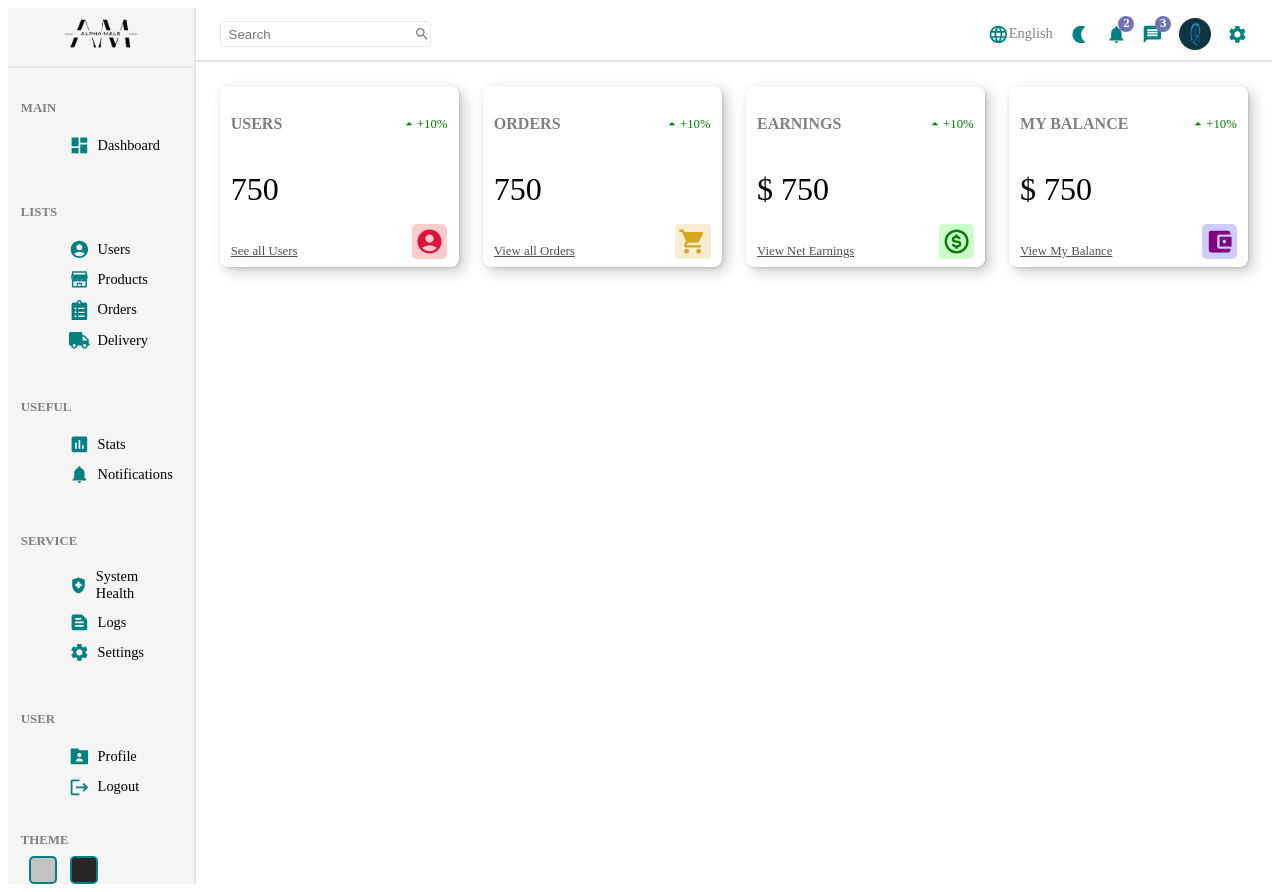
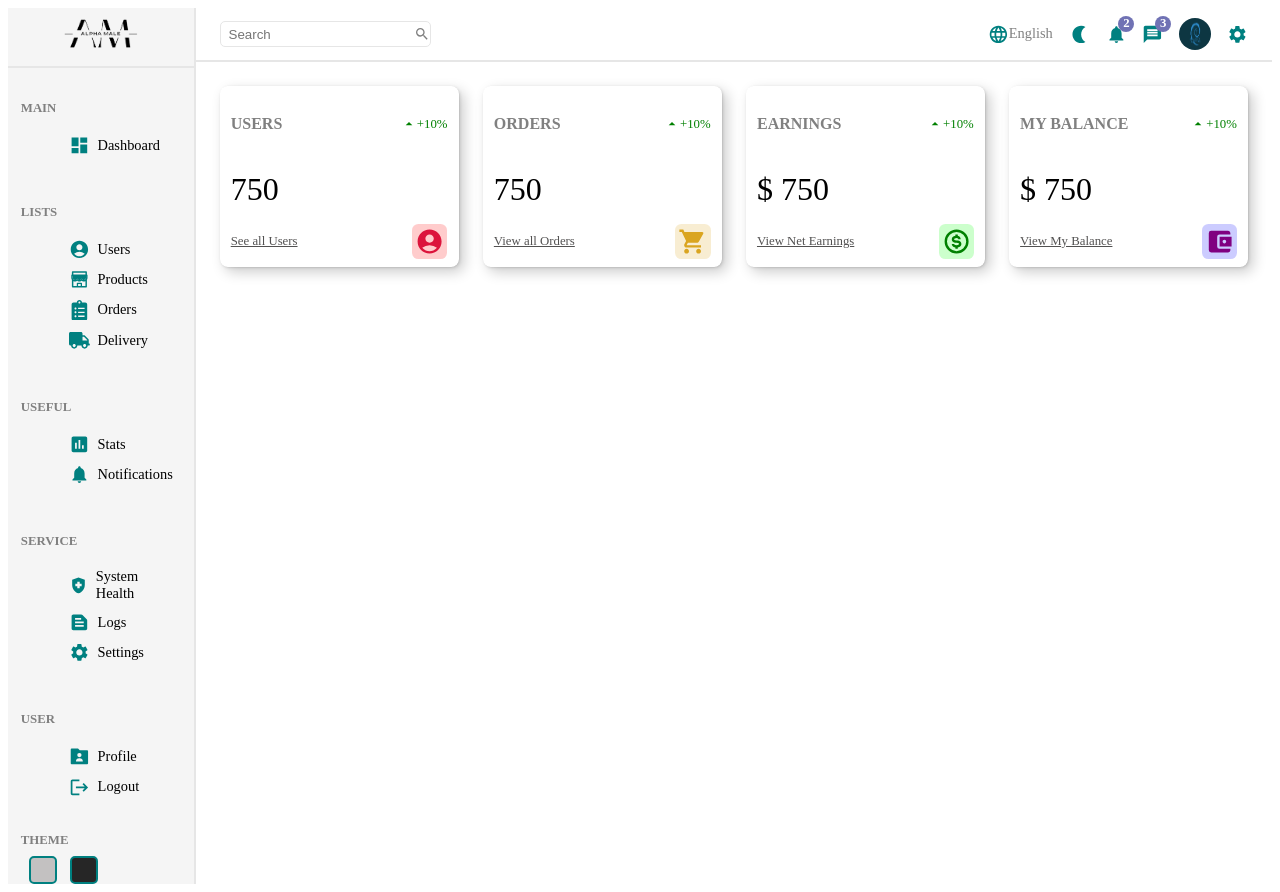
Before and after one commit to zeetaengrg/e-commerce-clothing-shop, a React (Create React App) app in the folder admin/: page / in a window 1280 px wide. Built offline with nearby package versions, Linux system fonts and the light colour scheme; the HTML template or start-up script is replaced by a standard one.

Commit message:
style(refactoring)

```diff
--- a/admin/src/components/templates/Widgets/Widgets.scss
+++ b/admin/src/components/templates/Widgets/Widgets.scss
@@ -52,7 +52,7 @@
       color: $link-color;
       text-decoration: underline;
       display: flex;
-      align-self: flex-end;
+      align-items: center;
 
       &:hover {
         color: black;
@@ -63,6 +63,6 @@
   .widget-icon {
     font-size: 1.8rem;
     padding: 0.2rem;
-    border-radius: 0.3rem;
+    border-radius: 0.4rem;
   }
 }
```
